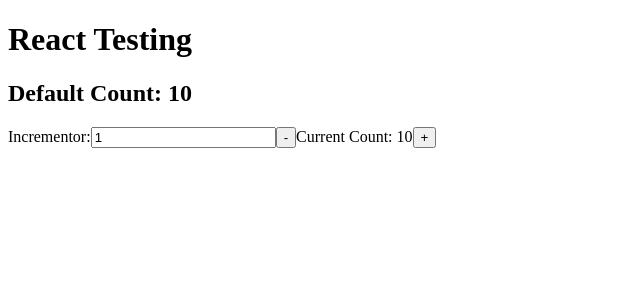
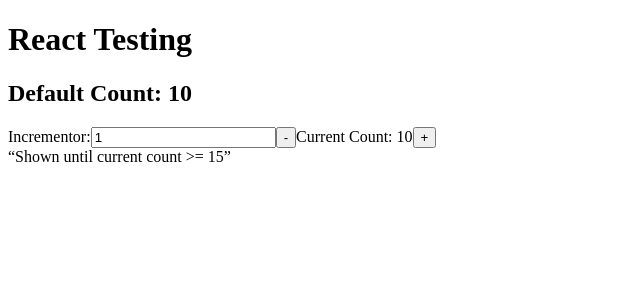
Before and after one commit to javiergranados/react-testing, a Next.js app: page / in a window 1280 px wide. Shown: the top 300 px of the page, without its empty margins (0-640 px from the left). Built offline with nearby package versions, Linux system fonts and the light colour scheme.

Commit message:
Implement a test to check an element has been removed correctly

```diff
--- a/src/components/CounterAsync/index.tsx
+++ b/src/components/CounterAsync/index.tsx
@@ -1,4 +1,4 @@
-import { useState } from 'react'
+import { useEffect, useState } from 'react'
 
 type CounterAsyncProps = Readonly<{
   defaultCount?: number
@@ -7,6 +7,7 @@ type CounterAsyncProps = Readonly<{
 export const CounterAsync: React.FC<CounterAsyncProps> = ({ defaultCount = 0 }) => {
   const [count, setCount] = useState(defaultCount)
   const [incrementor, setIncrementor] = useState(1)
+  const [quoteVisible, setQuoteVisible] = useState(defaultCount < 15)
 
   const handleDecrement = () => {
     setCount(count - incrementor)
@@ -16,6 +17,16 @@ export const CounterAsync: React.FC<CounterAsyncProps> = ({ defaultCount = 0 })
       setCount(count + incrementor)
     }, 200)
   }
+
+  useEffect(() => {
+    const id: NodeJS.Timeout = setTimeout(() => {
+      setQuoteVisible(count < 15)
+    }, 300)
+
+    return () => {
+      clearTimeout(id)
+    }
+  }, [count])
 
   return (
     <div>
@@ -37,6 +48,8 @@ export const CounterAsync: React.FC<CounterAsyncProps> = ({ defaultCount = 0 })
       <button aria-label="increment" onClick={handleIncrement}>
         +
       </button>
+      <br />
+      {quoteVisible && <q>{`Shown until current count >= 15`}</q>}
     </div>
   )
 }
```
Also changed, not shown: 1 other file (tests, documents, lock files or other folders).
